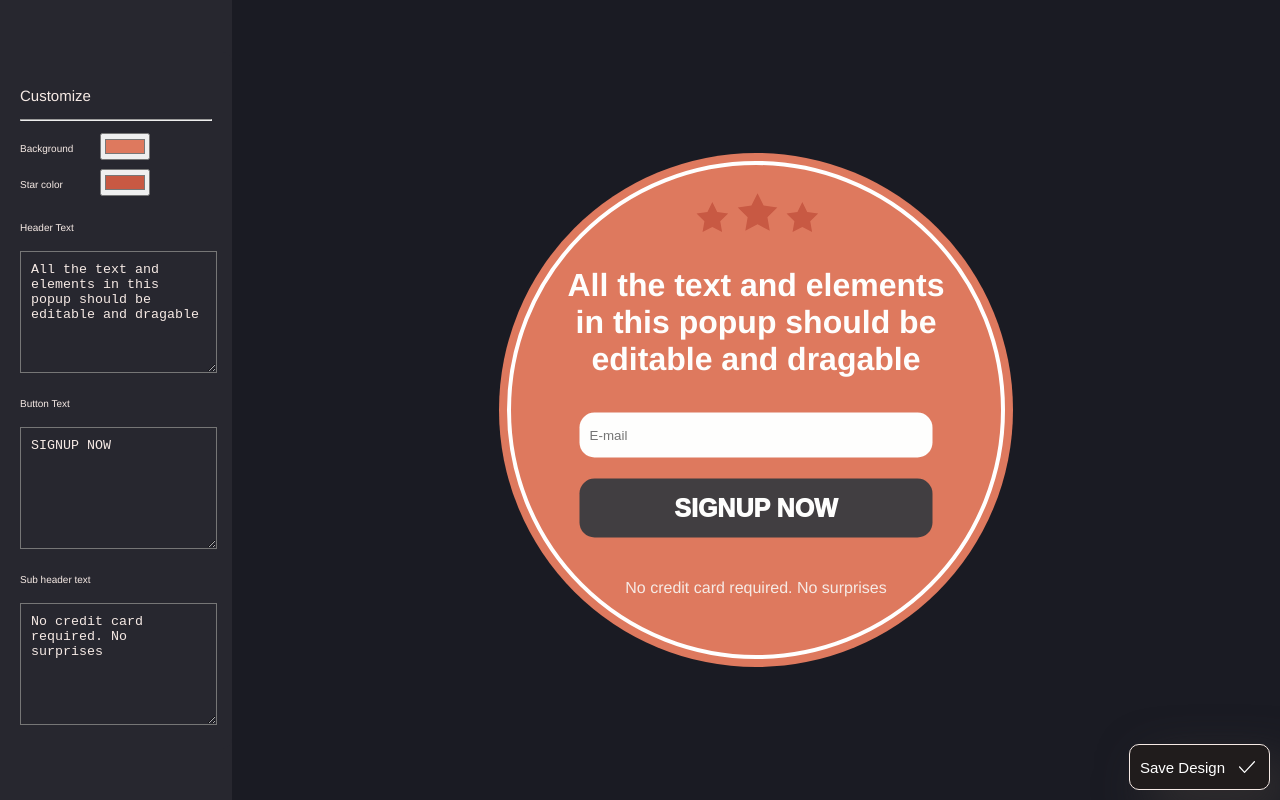
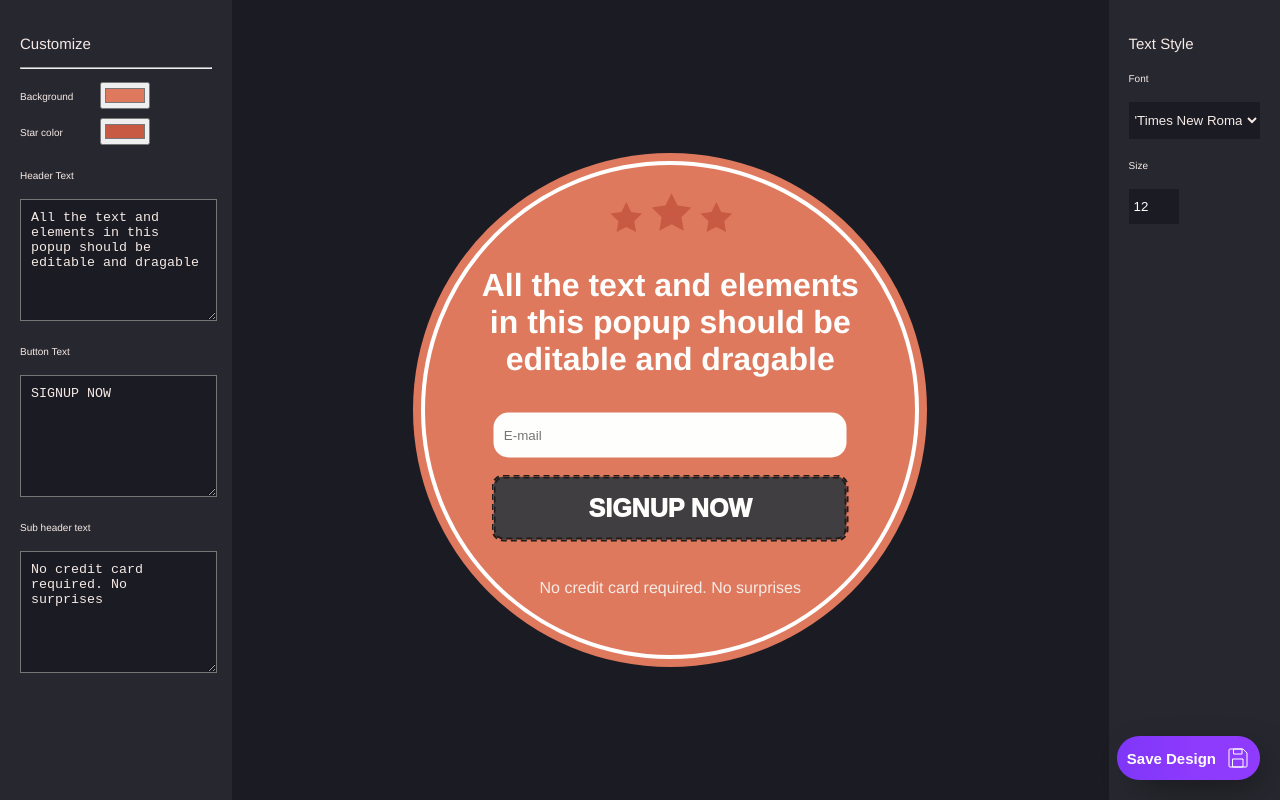
Before and after one commit to Akashno/popup-editor, a Vue app: page / in a window 1280 px wide. Both pictures are taken after a click on the button "SIGNUP NOW". Built offline with nearby package versions, Linux system fonts and the light colour scheme.

Commit message:
adding right side bar

```diff
--- a/src/components/PopUp.vue
+++ b/src/components/PopUp.vue
@@ -2,38 +2,38 @@
   <div class="wrapper">
     <!-- Side Bar -->
     <SideBar @updateBgColor="updateBgColor" @updateStarColor="updateStarColor" />
+
     <!-- Canvas -->
     <div class="canvas">
       <div class="circle" ref="circle">
         <!-- Stars -->
-        <div @mousedown="dragStars" class="stars" ref="draggableStar" id="draggable-star">
+        <div @mousedown="dragStars" class="stars" ref="draggableStar" id="draggable-star" @click="setCurrentItem('')">
           <Stars :starColor="starColor" />
         </div>
         <!-- Header -->
-        <div @mousedown="dragHeader" ref="draggableHeader" id="draggable-header">
-          <h1 class="header " id="header" draggable="true" ref="header">
+        <div  @mousedown="dragHeader" ref="draggableHeader" id="draggable-header" @click="setCurrentItem('header')">
+          <h1 :class="selectedObject === 'header'&& 'selectedObject' " class="header " id="header" draggable="true" ref="header">
             All the text and elements in this popup should be editable and dragable
           </h1>
         </div>
         <!-- Input field -->
-        <div @mousedown="dragInput" ref="draggableInput" id="draggable-input">
-          <input id="email-input" class="email-input " type="text" placeholder="E-mail" draggable="true">
+        <div @mousedown="dragInput" ref="draggableInput" id="draggable-input" @click="setCurrentItem(null)">
+          <input :class="selectedObject === 'email-input'&& 'selectedObject' " id="email-input" class="email-input " type="text" placeholder="E-mail" draggable="true">
         </div>
         <div>
-
         <!-- Signup button -->
-        <div class="" @mousedown="dragButton" ref="draggableButton" id="draggable-button">
-          <button class="signup-button " id="signup-button">SIGNUP NOW</button>
+        <div class="" @mousedown="dragButton" ref="draggableButton" id="draggable-button" @click="setCurrentItem('signup-button')">
+          <button :class="selectedObject === 'signup-button'&& 'selectedObject' " ref="signup-button" class="signup-button " id="signup-button" @click="setCurrentItem('signup-button')">SIGNUP NOW</button>
+        </div>
+        <!-- subHeader -->
+        <div class="drop-zone" ref="draggableSubHeader" id="draggable-subheader" @mousedown="dragSubHeader" @click="setCurrentItem('subHeader')">
+          <span :class="selectedObject === 'subHeader'&& 'selectedObject' " class="subHeader " ref="subHeader" id="subHeader" draggable="true">No credit card required.  No surprises</span>
+          </div>
         </div>
 
-        <!-- subHeader -->
-        <div class="drop-zone" ref="draggableSubHeader" id="draggable-subheader" @mousedown="dragSubHeader">
-          <span class="subHeader " id="subHeader" draggable="true">No credit card required.
-            No surprises</span>
-      </div>
-        </div>
       </div>
     </div>
+    <RightBar  @setFont="setFont" :selectedObject="selectedObject"/>
     <!-- Save Buton -->
     <SaveButton @click="saveDesign()" />
   </div>
@@ -43,10 +43,11 @@
 <!-- Add "scoped" attribute to limit CSS to this component only -->
 <script>
 import SideBar from './SideBar.vue'
+import RightBar from './RightBar.vue'
 import Stars from './Stars.vue'
 import SaveButton from './SaveButton.vue'
 export default {
-  components: { SideBar, Stars, SaveButton },
+  components: {RightBar,SideBar, Stars, SaveButton },
   data() {
     return {
       bgColor: "#DE795E",
@@ -56,6 +57,7 @@ export default {
       input: null,
       button: null,
       subHeader: null,
+      selectedObject:''
     }
   },
   mounted() {
@@ -82,6 +84,12 @@ export default {
     this.subHeader = new Position(undefined, undefined, 0, 0)
   },
   methods: {
+   setCurrentItem(item){
+      this.selectedObject = item
+    },
+    setFont(font){
+      this.$refs[this.selectedObject].style.fontFamily =font
+    },
     setPos(item, movementY, movementX) {
       this.$refs[item].style.top = (this.$refs[item].offsetTop - movementY) + 'px'
       this.$refs[item].style.left = (this.$refs[item].offsetLeft - movementX) + 'px'
@@ -184,11 +192,18 @@ export default {
 .header:hover,
 .subHeader:hover,
 .stars-container:hover {
-  outline: 2px solid #201c1c;
-  border: 2px solid #201c1c;
+
+  outline: 2px dashed #201c1c;
+  border: 2px dashed #201c1c;
   border-radius: 10px;
   cursor:move
 
+}
+.selectedObject{
+  outline: 2px dashed #201c1c;
+  border: 2px dashed #201c1c;
+  border-radius: 10px;
+  cursor:move
 }
 
 .email-input {
@@ -246,6 +261,7 @@ export default {
 
 .wrapper {
   display: flex;
+  position:relative;
 
 }
 
@@ -257,28 +273,6 @@ export default {
   place-content: center;
 
 }
-
-.reset-button {
-  cursor: pointer;
-  display: flex;
-  gap: 10px;
-  align-items: center;
-  border: none;
-  background: #201c1c;
-  color: white;
-  padding: 10px 10px;
-  bottom: 10px;
-  font-size: 15px;
-  position: fixed;
-  bottom: 10px;
-  right: 200px;
-  border-radius: 10px;
-  box-shadow: 20px 20px 50px rgb(53, 49, 49);
-  border: 1px solid #F6EAE5
-}
-
-
-
 
 /* initial positions of draggable elements */
 #draggable-star,
@@ -315,4 +309,6 @@ export default {
   left: 50%;
   transform: translate(-50%, -50%);
 }
+
+
 </style>
--- /dev/null
+++ b/src/components/RightBar.vue
@@ -0,0 +1,111 @@
+<template>
+<div class="right-bar" >
+  <div v-if="selectedObject">
+
+      <p class="customize">Text Style</p>
+      <div class="editor-items">
+      <div class="editor-item">
+        <p>
+          <label for="font" class="editor-item-label">Font</label>
+        </p>
+        <select name="font" v-model="selectedFont" id="font"  @change="setFont()">
+          <option :value="font" v-for="font in fontFamily">{{font}}</option>
+        </select>
+      </div>
+<div class="editor-item">
+        <p>
+          <label for="font" class="editor-item-label">Size</label>
+        </p>
+
+        <input class="font-input" type="number" v-model="fontSize">
+      </div>
+      </div>
+
+  </div>
+    </div>
+</template>
+
+<script>
+
+export default {
+  props:{
+    selectedObject: {
+      type: String
+    }
+  },
+    data(){
+        return{
+            fontSize:12,
+            fontFamily:[
+              "'Times New Roman', Times, serif",
+              "Arial, Helvetica, sans-serif",
+              "'Lucida Console', 'Courier New', monospace"
+            ],
+            selectedFont:"'Times New Roman', Times, serif",
+
+        }
+    },
+    methods:{
+        setHeader(){
+            document.getElementById('header').innerHTML = this.header },
+        setButtonText(){ document.getElementById('signup-button').innerHTML = this.button },
+        setSubHeader(){ document.getElementById('subHeader').innerHTML = this.subHeader },
+        setFont(){
+          this.$emit('setFont',this.selectedFont)
+        }
+    }
+}
+</script>
+
+<style scoped>
+select:focus{
+  border:none;
+  outline:none;
+}
+select{
+  background:#1A1B23;
+  width:100%;
+  color:#F6EAE5;
+  border: none;
+  padding:10px 2px;
+}
+.font-input{
+  width:40px;
+  background:#1A1B23;
+  padding:10px 5px;
+  color:white;
+  border:none;
+}
+.editor-item-label{
+  font-size: 10px;
+}
+.editor-item{
+  margin-bottom:10px;
+}
+textarea{
+    max-width:200px;
+    height:100px;
+    background: #27272F;
+    padding:10px;
+    color: #F6EAE5;
+
+}
+.editor-item span{
+  width: 80px;
+}
+.customize{
+  font-size: 15px;
+}
+.right-bar {
+  margin-bottom: auto;
+  text-align: left;
+  padding:20px 20px ;
+  color:#F6EAE5;
+  width: 15vw;
+  background:#27272F;
+  border-top-right-radius: 10px;
+  border-bottom-right-radius: 10px;
+
+}
+
+</style>
--- a/src/components/SaveButton.vue
+++ b/src/components/SaveButton.vue
@@ -1,10 +1,6 @@
 <template>
 <button class="save-button" >Save Design
-      <svg width="24" height="24" viewBox="0 0 24 24" xmlns="http://www.w3.org/2000/svg">
-        <path fill-rule="evenodd" clip-rule="evenodd"
-          d="M19.82 6.195c.24.26.24.683 0 .943L9.974 17.805c-.24.26-.63.26-.87 0L4.18 12.47a.707.707 0 0 1 0-.942c.24-.26.63-.26.87 0l4.488 4.861L18.95 6.195c.24-.26.63-.26.87 0Z"
-          fill="white" />
-      </svg>
+     <svg width="24" height="24" viewBox="0 0 24 24" xmlns="http://www.w3.org/2000/svg" aria-labelledby="saveIconTitle" stroke="#fff" stroke-linecap="square" fill="none" color="#fff"><path d="M17.293 3.293 21 7v13a1 1 0 0 1-1 1H4a1 1 0 0 1-1-1V4a1 1 0 0 1 1-1h12.586a1 1 0 0 1 .707.293Z"/><path d="M7 13h10v8H7zM8 3h8v5H8z"/></svg>
     </button>
 </template>
 
@@ -17,25 +13,30 @@ export default {
 <style scoped>
 
 .save-button:hover {
-  background: #000000;
+  background: rgb(127,54,248);
+  background: linear-gradient(90deg, rgb(159, 116, 216) 61%, rgb(212, 192, 243) 10%,);
+  font-weight: bolder;
 }
 .save-button {
   cursor: pointer;
   display: flex;
+  font-size: 15px;
   gap: 10px;
   align-items: center;
   border: none;
-  background: #201c1c;
   color: white;
+  background: rgb(127,54,248);
+  background: linear-gradient(90deg, rgba(127,54,248,1) 0%, rgba(143,59,254,1) 61%);
   padding: 10px 10px;
+  font-weight: bolder;
   bottom: 10px;
-  font-size: 15px;
-  position: fixed;
-  bottom: 10px;
-  right: 10px;
-  border-radius: 10px;
-  box-shadow: 20px 20px 50px rgb(53, 49, 49);
-  border: 1px solid #F6EAE5
+  position: absolute;
+  bottom: 20px;
+  right: 20px;
+  border-radius: 30px;
+  -webkit-box-shadow: 10px 11px 36px -13px rgba(0,0,0,0.75);
+    -moz-box-shadow: 10px 11px 36px -13px rgba(0,0,0,0.75);
+    box-shadow: 10px 11px 36px -13px rgba(0,0,0,0.75);
 }
 
 </style>
--- a/src/components/SideBar.vue
+++ b/src/components/SideBar.vue
@@ -42,14 +42,13 @@
 <script>
 
 export default {
-
     data(){
         return{
-      bgColor:"#DE795E",
-      starColor:"#C85943",
-      header:"All the text and elements in this popup should be editable and dragable",
-      button:"SIGNUP NOW",
-      subHeader:'No credit card required. No surprises',
+            bgColor:"#DE795E",
+            starColor:"#C85943",
+            header:"All the text and elements in this popup should be editable and dragable",
+            button:"SIGNUP NOW",
+            subHeader:'No credit card required. No surprises',
         }
     },
     methods:{
@@ -61,7 +60,7 @@ export default {
 }
 </script>
 
-<style>
+<style scoped>
 .editor-item-label{
   font-size: 10px;
 }
@@ -73,7 +72,7 @@ export default {
 textarea{
     max-width:200px;
     height:100px;
-    background: #27272F;
+  background:#1A1B23;
     padding:10px;
     color: #F6EAE5;
 
@@ -89,8 +88,6 @@ textarea{
 
 }
 .side-bar {
-  margin-top:auto ;
-  margin-bottom: auto;
   text-align: left;
   padding:20px 20px ;
   color:#F6EAE5;
--- a/src/views/HomeView.vue
+++ b/src/views/HomeView.vue
@@ -28,5 +28,4 @@ body{
   background: #27272F;
 }
 
-
 </style>
```
